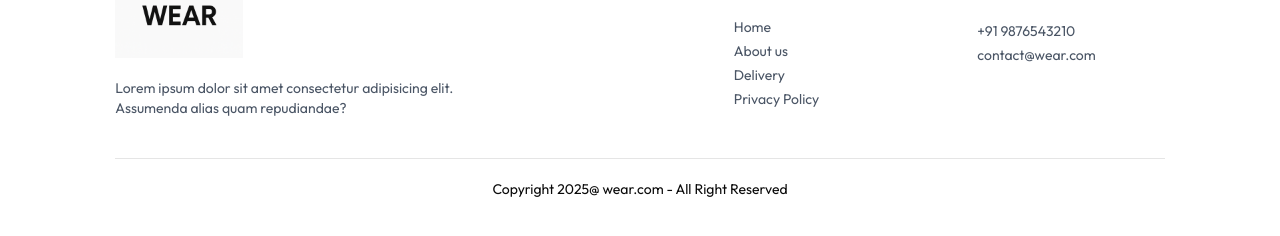
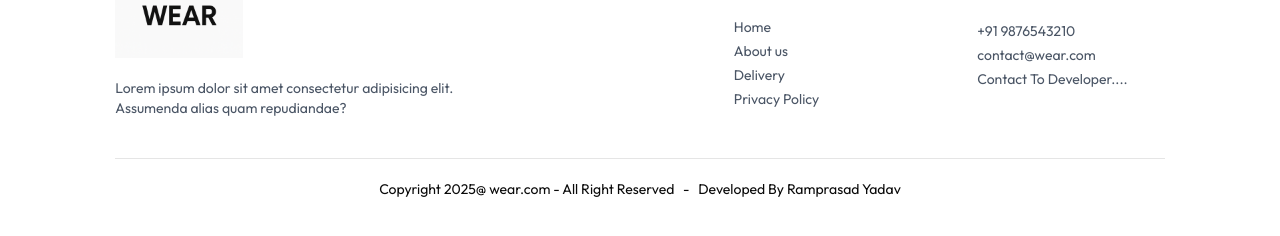
Before and after one commit to Ramprasadya/ramwear, a React (Vite) app: page /orders in a window 1280 px wide. Shown: the part 432-668 px from the top of the page. Built offline with nearby package versions, Linux system fonts and the light colour scheme; no server answers.

Commit message:
github account url

```diff
--- a/src/components/Footer/Footer.tsx
+++ b/src/components/Footer/Footer.tsx
@@ -44,13 +44,16 @@ const Footer = () => {
             <li>
               <a href="mailto:contact@wear.com">contact@wear.com</a>
             </li>
+             <li>
+              <a className="cursor-pointer hover:text-black" target="_blank" href="https://github.com/Ramprasadya">Contact To Developer....</a>
+            </li>
           </ul>
         </div>
       </div>
       <div>
         <hr />
         <p className=" py-5 text-sm text-center ">
-          Copyright 2025@ wear.com - All Right Reserved
+          Copyright 2025@ wear.com - All Right Reserved &nbsp; - &nbsp; Developed By Ramprasad Yadav
         </p>
       </div>
     </div>
```
